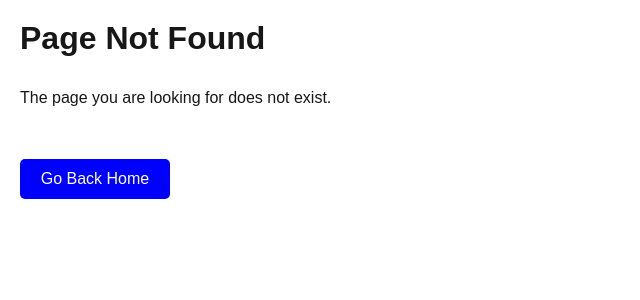
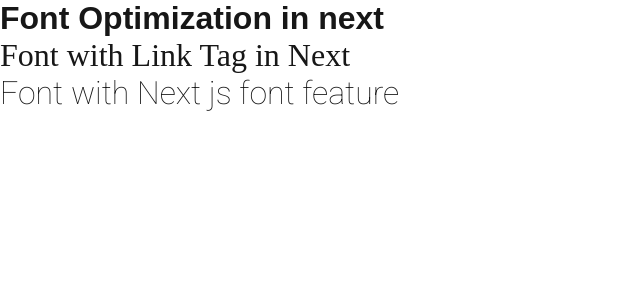
Before and after one commit to ritikmaurya4747/nextjs-blog, a Next.js app: page /fontoptimization in a window 1280 px wide. Before the commit this address had no page. Shown: the top 300 px of the page, without its empty margins (0-640 px from the left). Built offline with nearby package versions, Linux system fonts and the light colour scheme.

Commit message:
font and metaData adding

```diff
--- /dev/null
+++ b/src/app/fontoptimization/page.js
@@ -0,0 +1,16 @@
+import {Roboto} from 'next/font/google'
+const  roboto = Roboto({
+    weight:'100',
+    subsets:['latin'],
+    display:'swap'
+})
+export default function FontOptimization() {
+  return (
+    <div>
+      <h1>Font Optimization in next</h1>
+      <h1 style={{fontFamily:'Robot',fontWeight:100}}>Font with Link Tag in Next</h1>
+      <h1 className={roboto.className}>Font with Next js font feature</h1>
+
+    </div>
+  );
+}
```
Also changed, not shown: src/app/layout.js (+8 -0 lines), src/app/metadata/page.js (added, +18 -0 lines).
